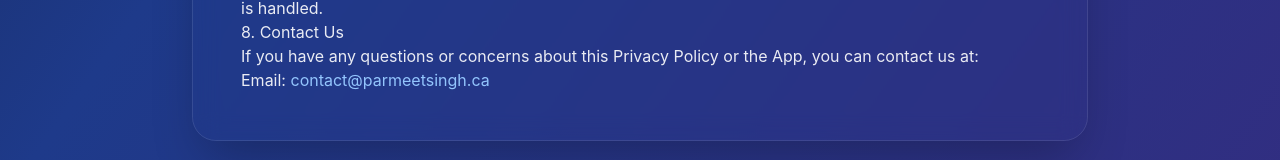
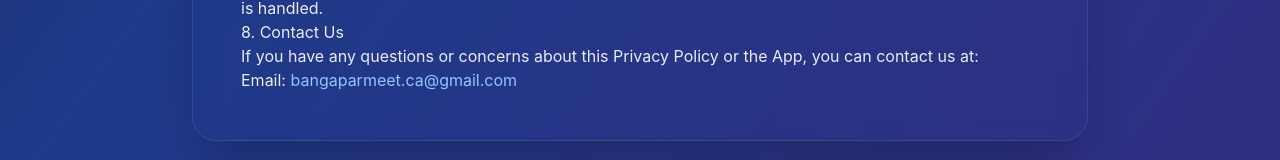
Before and after one commit to Parmeet349/parmeet-portfolio, a React (Vite) app: page /privacy-policy in a window 1280 px wide. Shown: the part 1586-1746 px from the top of the page. Built offline with nearby package versions, Linux system fonts and the light colour scheme.

Commit message:
Update contact email in privacy policy

```diff
--- a/src/pages/privacy-policy.jsx
+++ b/src/pages/privacy-policy.jsx
@@ -197,9 +197,9 @@ export default function PrivacyPolicy() {
               Email:{" "}
               <a
                 className="text-blue-300 hover:underline"
-                href="mailto:contact@parmeetsingh.ca"
+                href="mailto:bangaparmeet.ca@gmail.com"
               >
-                contact@parmeetsingh.ca
+                bangaparmeet.ca@gmail.com
               </a>
             </p>
           </article>
```
